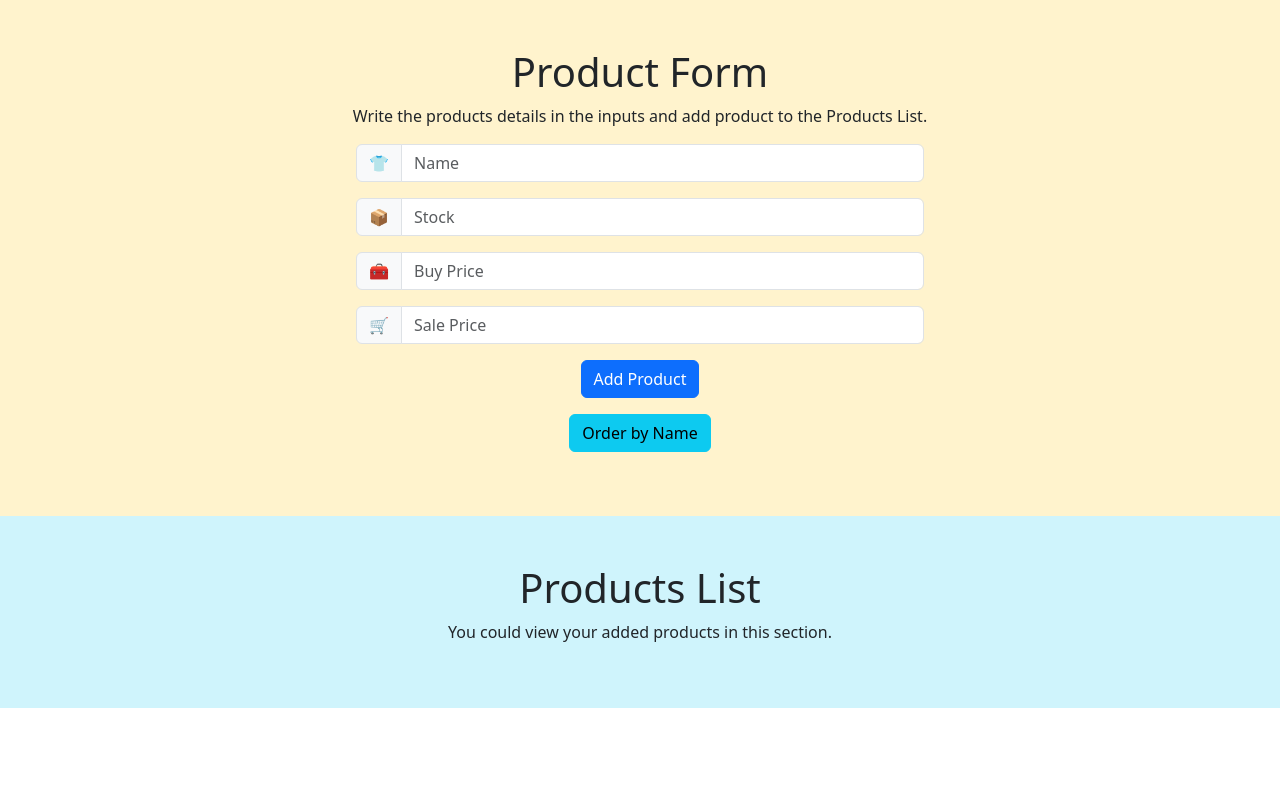
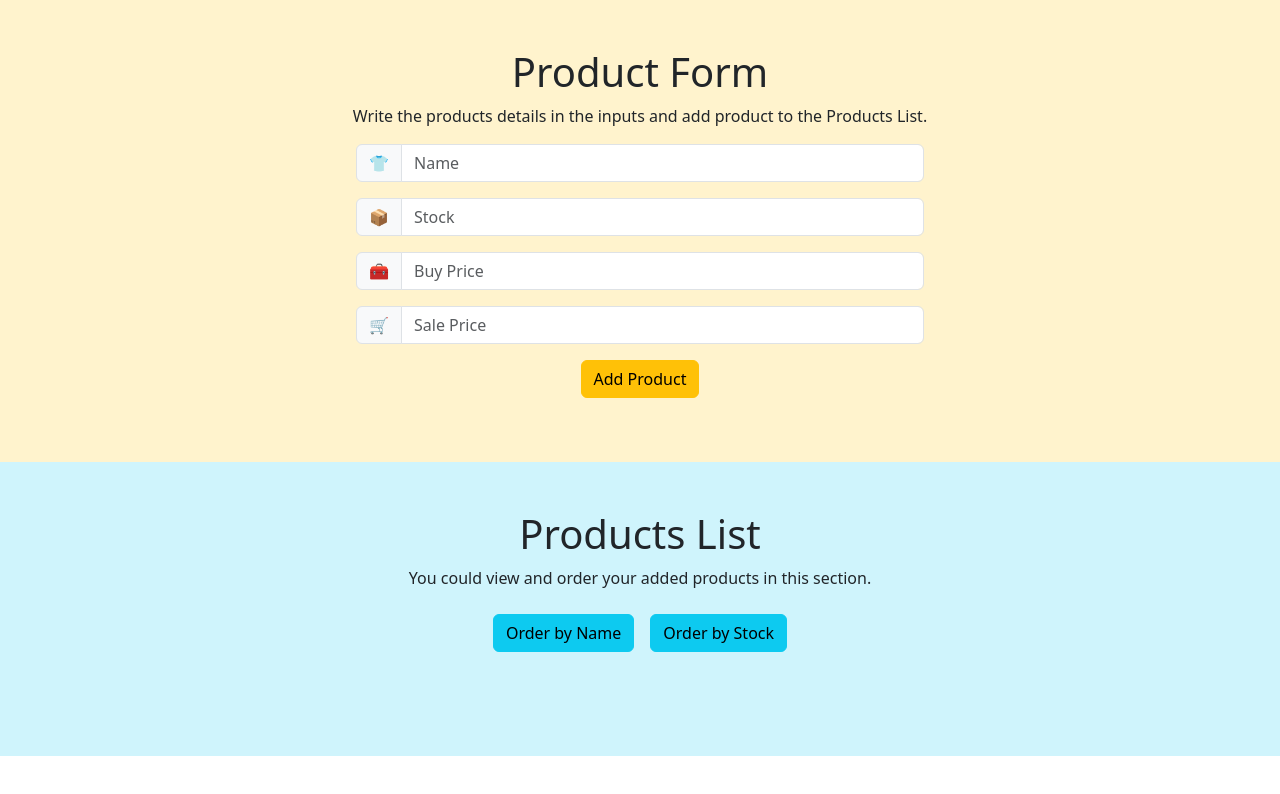
Before and after one commit to crimanlor/JS-Product-Manager, a plain HTML site: page index.html in a window 1280 px wide. Drawn offline with nearby package versions, Linux system fonts and the light colour scheme.

Commit message:
Few style changes in order HTML buttons

```diff
--- a/index.html
+++ b/index.html
@@ -27,15 +27,18 @@
             <input type="text" data-product-sale-price class="form-control" placeholder="Sale Price" aria-label="product-sale-price" name="product-sale-price">
         </div>
         <div class="input-group mb-3 w-25 container text-center d-flex justify-content-center">
-            <button type="submit" data-btn-add-product class="btn btn-primary">Add Product</button>
-        </div>
-        <div class="input-group mb-3 w-25 container text-center d-flex justify-content-center">
-            <button type="submit" data-btn-order-by-name class="btn btn-info">Order by Name</button>
+            <button type="submit" data-btn-add-product class="btn btn-warning">Add Product</button>
         </div>
     </section>
-    <section id="product-list" class="bg-info-subtle p-5">
+    <section class="bg-info-subtle p-5">
         <h1>Products List</h1>
-        <p>You could view your added products in this section.</p>
+        <p>You could view and order your added products in this section.</p>
+        <div class="d-flex justify-content-center">
+            <button type="submit" data-btn-order-by-name class="btn btn-info m-2">Order by Name</button>
+            <button type="submit" data-btn-order-by-name class="btn btn-info m-2">Order by Stock</button>
+        </div>
+    </section>
+    <section id="product-list" class="bg-info-subtle pb-5">
     </section>
     <script src="app.js"></script>
 </body>
```
